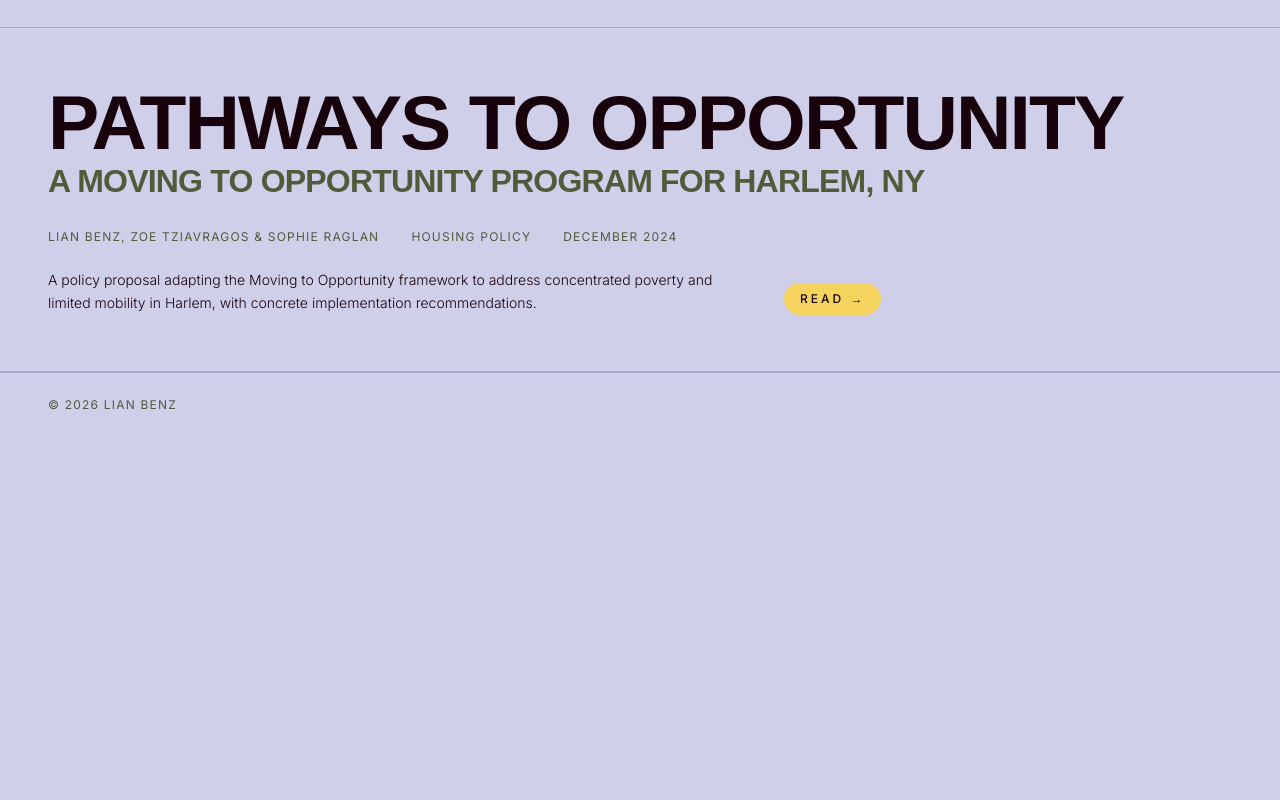
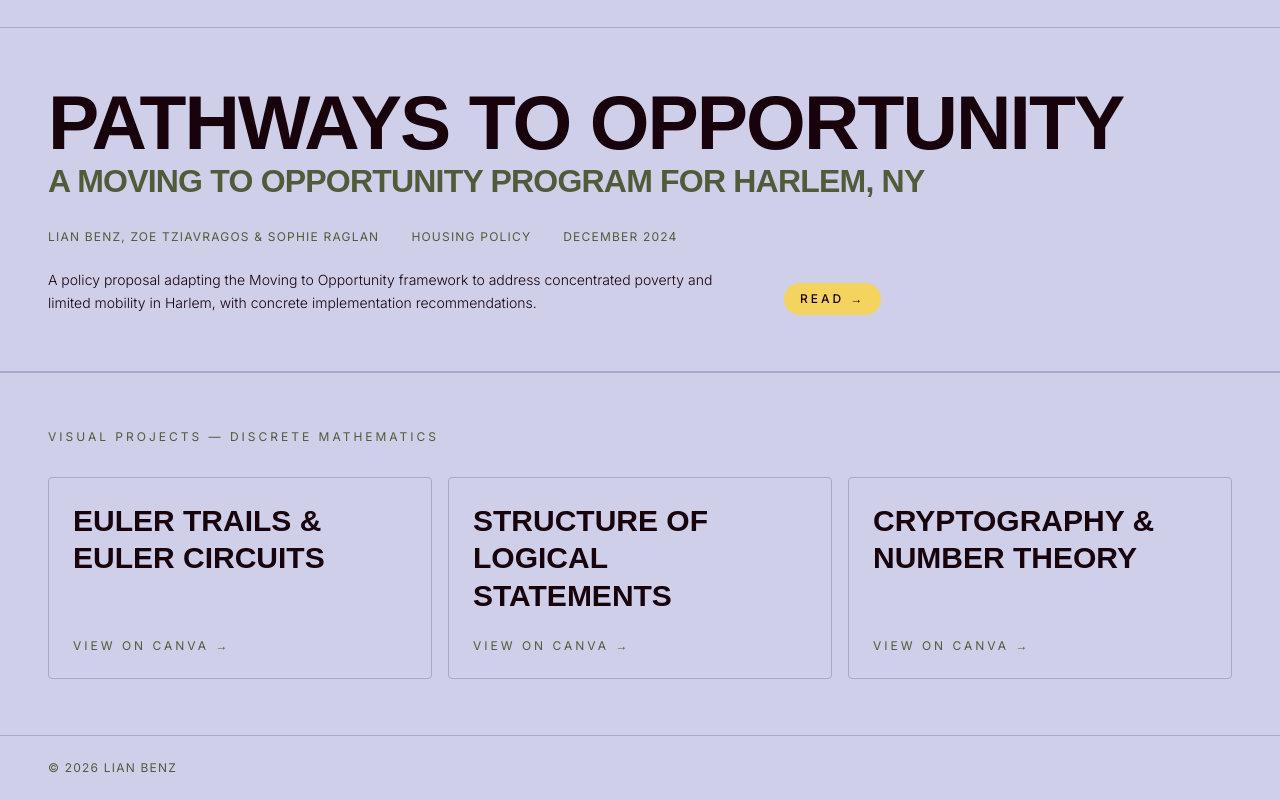
Before and after one commit to gracebenz/lb-website, a Next.js app: page / in a window 1280 px wide. Shown: the part 1249-2049 px from the top of the page. Before the commit the page ends 1686 px from the top, so only its background shows below. Built offline with nearby package versions, Linux system fonts and the light colour scheme; a web font is replaced by a local one.

Commit message:
Add Discrete Math Canva projects section
Co-Authored-By: Claude Sonnet 4.6 <noreply@anthropic.com>

```diff
--- a/app/page.tsx
+++ b/app/page.tsx
@@ -1,3 +1,18 @@
+const canvaProjects = [
+  {
+    title: "Euler Trails & Euler Circuits",
+    href: "https://www.canva.com/design/DAG4Tk74Skw/tmP7nu6uSwCTuSMtCbB9_Q/edit?utm_content=DAG4Tk74Skw&utm_campaign=designshare&utm_medium=link2&utm_source=sharebutton",
+  },
+  {
+    title: "Structure of Logical Statements",
+    href: "https://www.canva.com/design/DAG7iVbL9m8/vY6BdlL-jt4F0ww_mSNQ5A/edit?utm_content=DAG7iVbL9m8&utm_campaign=designshare&utm_medium=link2&utm_source=sharebutton",
+  },
+  {
+    title: "Cryptography & Number Theory",
+    href: "https://www.canva.com/design/DAHDkAQUmhI/gfUUdSbleSYWXsp8d4DRxA/edit?utm_content=DAHDkAQUmhI&utm_campaign=designshare&utm_medium=link2&utm_source=sharebutton",
+  },
+];
+
 const works = [
   {
     title: "Ghost Daughters and Bar Girls",
@@ -101,6 +116,41 @@ export default function Home() {
           </a>
         ))}
       </div>
+
+      {/* Discrete Math section */}
+      <div className="px-6 md:px-12 py-14 border-t" style={{ borderColor: "var(--rule)" }}>
+        <p
+          className="text-xs tracking-[0.25em] uppercase mb-8"
+          style={{ fontFamily: "var(--font-body)", color: "var(--ink-mid)" }}
+        >
+          Visual Projects — Discrete Mathematics
+        </p>
+        <div className="grid grid-cols-1 md:grid-cols-3 gap-4">
+          {canvaProjects.map((p) => (
+            <a
+              key={p.title}
+              href={p.href}
+              target="_blank"
+              rel="noopener noreferrer"
+              className="group flex flex-col justify-between gap-6 border rounded-sm p-6 transition-colors hover:border-[var(--ink)]"
+              style={{ borderColor: "var(--rule)" }}
+            >
+              <h3
+                className="text-2xl md:text-3xl font-black uppercase leading-tight"
+                style={{ fontFamily: "var(--font-display)" }}
+              >
+                {p.title}
+              </h3>
+              <span
+                className="text-xs tracking-[0.25em] uppercase self-start"
+                style={{ fontFamily: "var(--font-body)", color: "var(--ink-mid)" }}
+              >
+                View on Canva →
+              </span>
+            </a>
+          ))}
+        </div>
+      </div>
     </div>
   );
 }
```
